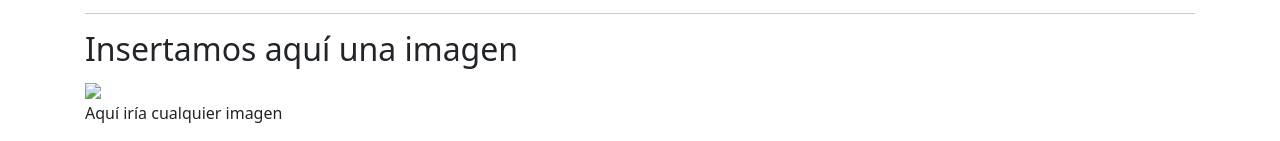
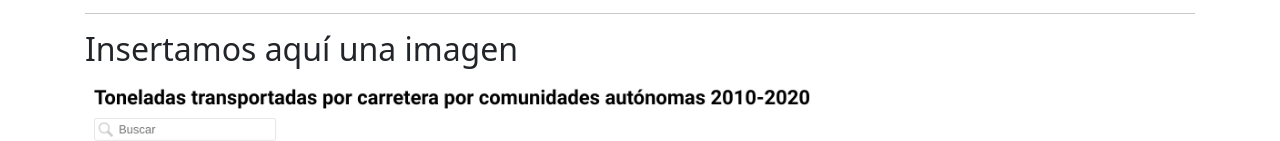
Before and after one commit to LV71/Webcursovisualiza, a plain HTML site: page index.html in a window 1280 px wide. Shown: the part 812-953 px from the top of the page. Drawn offline with Linux system fonts and the light colour scheme; files whose address does not match are found by name.

Commit message:
Update index.html

```diff
--- a/index.html
+++ b/index.html
@@ -84,7 +84,7 @@
     <p>Ensayo de visualización de gráficos relacionados con el transporte de mercancías por carretera. Para ver cómo funciona</p>
     <hr />
     <h2 id="insertamos-aquí-una-imagen">Insertamos aquí una imagen</h2>
-    <img src="ima/grafo.png" width=100%>
+    <img src="img/grafo.png" width=100%>
 
     <p>Aquí iría cualquier imagen</p>
   </div>
```
